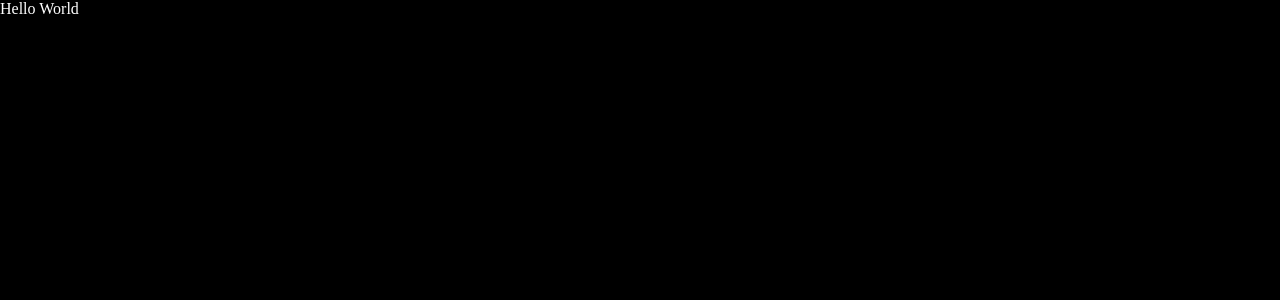
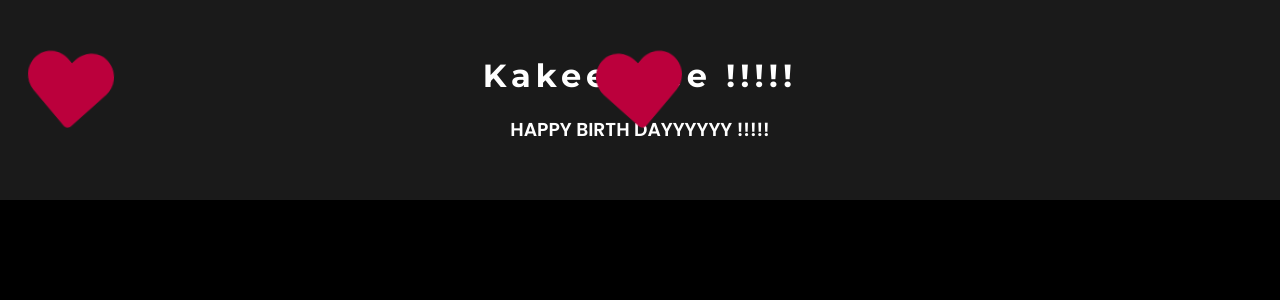
Before and after one commit to AgyapalSingh/bd-sample, a Next.js app: page / in a window 1280 px wide. Shown: the top 300 px of the page. Built offline with nearby package versions, Linux system fonts and the light colour scheme.

Commit message:
Header Updated

```diff
--- /dev/null
+++ b/app/Components/Header.jsx
@@ -0,0 +1,19 @@
+import React from "react";
+import { FaHeart } from "react-icons/fa";
+const Header = () => {
+  return (
+    <header>
+      <h1>Kakeeeeee !!!!!</h1>
+      <h3>HAPPY BIRTH DAYYYYYY !!!!!</h3>
+
+      <div className="heart1">
+        <FaHeart />
+      </div>
+      <div className="heart2">
+        <FaHeart />
+      </div>
+    </header>
+  );
+};
+
+export default Header;
--- a/app/globals.css
+++ b/app/globals.css
@@ -18,6 +18,7 @@
       #252525);
   --highligter-color: rgb(0, 255, 179);
   --danger-color: red;
+  --danger-color-2: rgb(128, 0, 113);
 }
 
 
@@ -46,3 +47,79 @@ body {
   background: var(--text-color);
   cursor: pointer;
 }
+
+header {
+  height: 200px;
+  display: flex;
+  flex-direction: column;
+  justify-content: center;
+  align-items: center;
+  gap: 20px;
+  position: relative;
+  overflow: hidden;
+
+  /* Frosted glass effect */
+  background: rgba(255, 255, 255, 0.1);
+  backdrop-filter: blur(20px);
+  -webkit-backdrop-filter: blur(10px);
+}
+
+header h1 {
+  font-family: var(--font-montserrat), sans-serif;
+  letter-spacing: 5px;
+}
+
+header h3 {
+  font-family: var(--font-poppins), sans-serif;
+}
+
+.heart1 {
+  position: absolute;
+  top: 20%;
+  left: 20px;
+  /* you missed 'px' after 10 */
+  height: 100px;
+  width: 100px;
+  font-size: 100px;
+  color: red;
+  transform: rotate(-60deg);
+  animation: scalePulse 2s infinite ease-in-out;
+}
+
+@keyframes scalePulse {
+
+  0%,
+  100% {
+    transform: rotate(-60deg) scale(0.7);
+  }
+
+  50% {
+    transform: rotate(60deg) scale(1);
+    color: var(--danger-color-2);
+  }
+}
+
+.heart2 {
+  position: absolute;
+  top: 20%;
+  right: 20;
+  height: 100px;
+  width: 100px;
+  font-size: 100px;
+  color: red;
+  transform: rotate(60deg);
+  animation: scalePulse2 2s infinite ease-in-out;
+}
+
+@keyframes scalePulse2 {
+
+  0%,
+  100% {
+    transform: rotate(60deg) scale(0.7);
+  }
+
+  50% {
+    transform: rotate(-60deg) scale(1);
+    color: var(--danger-color-2);
+  }
+}
--- a/app/page.js
+++ b/app/page.js
@@ -1,3 +1,9 @@
+import Header from "./Components/Header";
+
 export default function Home() {
-  return <div>Hello World</div>;
+  return (
+    <>
+      <Header />
+    </>
+  );
 }
--- a/package.json
+++ b/package.json
@@ -9,8 +9,9 @@
     "lint": "next lint"
   },
   "dependencies": {
+    "next": "15.3.1",
     "react": "^19.0.0",
     "react-dom": "^19.0.0",
-    "next": "15.3.1"
+    "react-icons": "^5.5.0"
   }
 }
```
Also changed, not shown: 1 other file (tests, documents, lock files or other folders).
